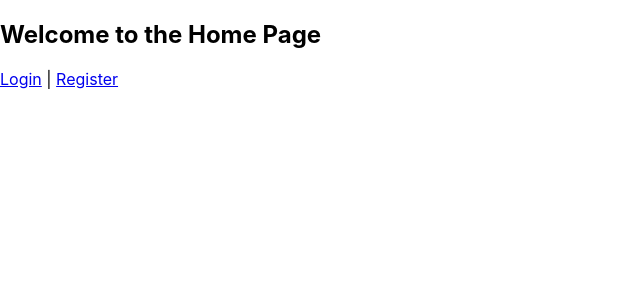
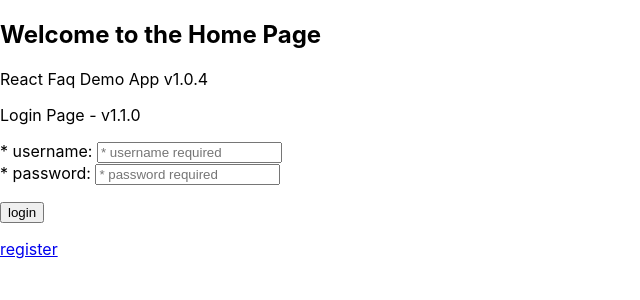
Before and after one commit to amacken3/rctfaqv3, a React (Create React App) app in the folder rtfaqv3/: page /login in a window 1280 px wide. Shown: the top 300 px of the page, without its empty margins (0-640 px from the left). Built offline with nearby package versions, Linux system fonts and the light colour scheme.

Commit message:
fixed files that weren't working will now stlye so that the page looks good

```diff
--- a/rtfaqv3/src/App.js
+++ b/rtfaqv3/src/App.js
@@ -1,23 +1,34 @@
-import React from 'react';
-import { HashRouter as Router, Route, Routes } from 'react-router-dom';
+import './App.css';
+import { HashRouter as Router, Routes, Route } from "react-router-dom";
+import { useState } from 'react';
+import Home from './components/Home';
 import Login from './components/Login';
 import Register from './components/Register';
-import Home from './components/Home';
 import Dashboard from './components/Dashboard';
 
+function App() {
 
-const App = () => {
+  const [user,setUser] = useState("");
+
   return (
+    <>
     <Router>
-      <Routes>
-        <Route path="/" element={<Home />} />
-        <Route path="/login" element={<Login />} />
-        <Route path="/register" element={<Register />} />
-        <Route path="/dashboard" element={<Dashboard />} />
-        <Route path="/home" elemen={<Home/>} />
-      </Routes>
+        <div className='container'>
+          <Routes>
+            <Route path="/" element={<Home title="React Faq Demo App v1.0.4" user={user} setUser={setUser}/>}/>
+            <Route path='/login' element={<Login user={user} setUser={setUser}/>}/>
+            <Route path='/register' element={<Register user={user} setUser={setUser}/>}/>
+            <Route path='/dashboard' element={<Dashboard user={user} setUser={setUser}/>}/>
+            <Route path="*" element={
+                <>
+                  <h4>No page found</h4>
+                </>
+            }/>
+          </Routes>
+        </div>
     </Router>
+    </>
   );
-};
+}
 
 export default App;
--- a/rtfaqv3/src/components/Home.js
+++ b/rtfaqv3/src/components/Home.js
@@ -1,11 +1,13 @@
 import React from 'react';
-import { Link } from 'react-router-dom';
+import Login from "./Login";
 
-const Home = () => {
+const Home = (props) => {
   return (
     <div>
       <h2>Welcome to the Home Page</h2>
-      <Link to="/login">Login</Link> | <Link to="/register">Register</Link>
+      <p>{props.title}</p>
+      <Login user={props.user} setUser={props.setUser}/>
+
     </div>
   );
 };
--- a/rtfaqv3/src/components/Login.js
+++ b/rtfaqv3/src/components/Login.js
@@ -27,7 +27,7 @@ const Login = (props) => {
 
             const _uid = txtusername.current.value;
             const _pwd = txtpassword.current.value; //optionally: encrypt password
-            const _url = `https://322de26c-06d4-4076-8030-b5a84eb2f546-00-3rzu1y3gzxok8.picard.replit.dev/${_uid}/${_pwd}`;
+            const _url = `https://322de26c-06d4-4076-8030-b5a84eb2f546-00-3rzu1y3gzxok8.picard.replit.dev/login/${_uid}/${_pwd}`;
 
             if(_uid === null || _uid === undefined || _uid.trim().length === 0)
             {
--- a/rtfaqv3/src/components/Register.js
+++ b/rtfaqv3/src/components/Register.js
@@ -56,7 +56,7 @@ const Register = (props) => {
                 return false;
             }
 
-            const _url = `https://322de26c-06d4-4076-8030-b5a84eb2f546-00-3rzu1y3gzxok8.picard.replit.dev/`;
+            const _url = `https://322de26c-06d4-4076-8030-b5a84eb2f546-00-3rzu1y3gzxok8.picard.replit.dev/register/`;
 
             const _post_data = {username:_uid, password:_pwd};
 
```
